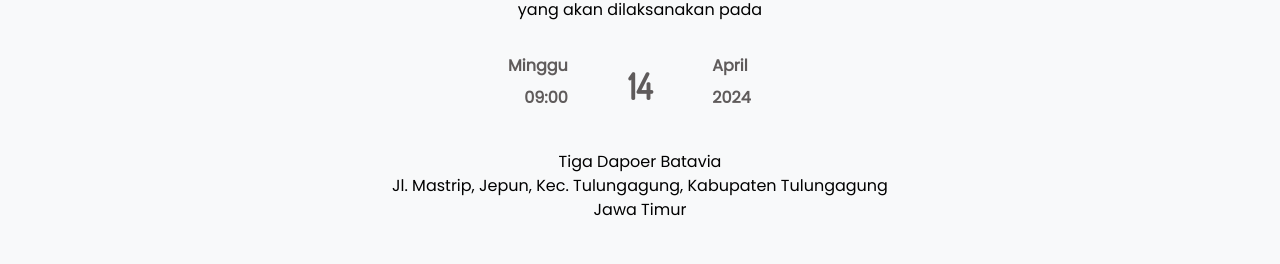
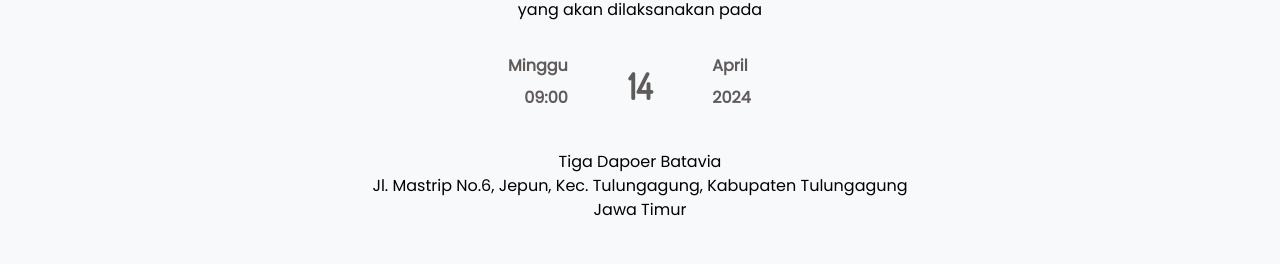
Before and after one commit to ariefgp/ikadamar, a Next.js app: page / in a window 1280 px wide. Shown: the part 897-1161 px from the top of the page. Built offline with nearby package versions, Linux system fonts and the light colour scheme.

Commit message:
update address of the venue

```diff
--- a/app/invitation/page.tsx
+++ b/app/invitation/page.tsx
@@ -122,7 +122,7 @@
                     Tiga Dapoer Batavia
                 </div>
                 <div className="basis-full">
-                    Jl. Mastrip, Jepun, Kec. Tulungagung, Kabupaten Tulungagung
+                    Jl. Mastrip No.6, Jepun, Kec. Tulungagung, Kabupaten Tulungagung
                 </div>
                 <div className="basis-full">
                     Jawa Timur
```
